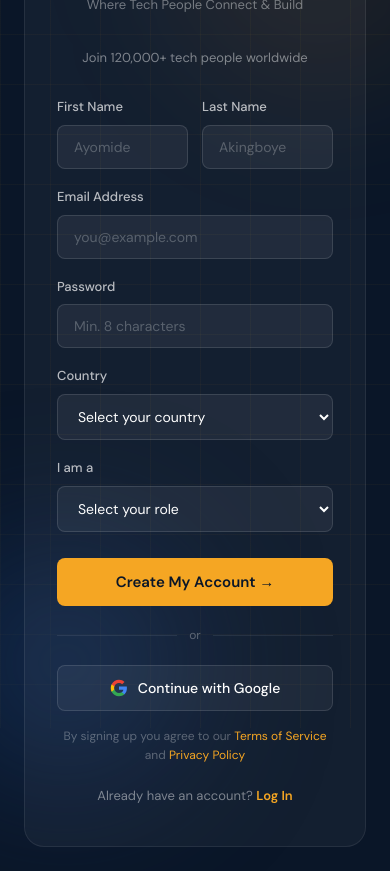
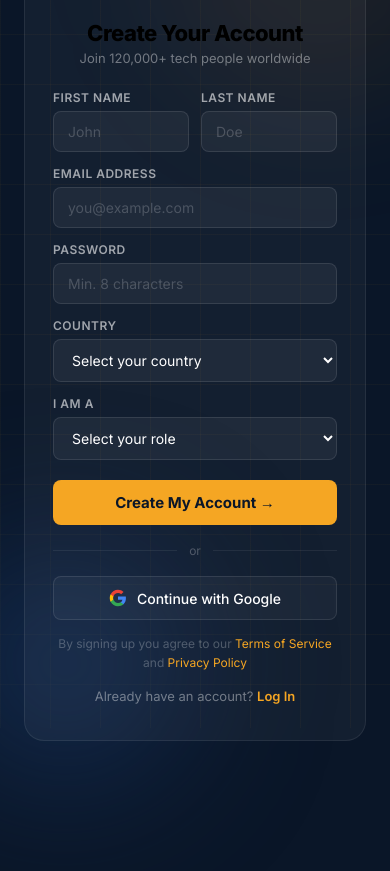
Before and after one commit to Neta-cad/analytica, a plain HTML site: page auth/signup.html in a window 390 px wide. Shown: the part 116-987 px from the top of the page. After the commit the page ends 881 px from the top, so only its background shows below. Drawn offline with nearby package versions, Linux system fonts and the light colour scheme.

Commit message:
sync project from phone

```diff
--- a/auth/signup.html
+++ b/auth/signup.html
@@ -4,206 +4,43 @@
 <meta charset="UTF-8">
 <meta name="viewport" content="width=device-width, initial-scale=1.0">
 <title>Sign Up — Analytica</title>
-<link rel="stylesheet" href="../css/main.css">
-<link href="https://fonts.googleapis.com/css2?family=Playfair+Display:wght@700;900&family=DM+Sans:wght@300;400;500;600&display=swap" rel="stylesheet">
+<link href="https://fonts.googleapis.com/css2?family=Inter:wght@400;500;600;700;800;900&display=swap" rel="stylesheet">
 <script src="https://cdn.jsdelivr.net/npm/@supabase/supabase-js@2"></script>
 <style>
-body {
-  min-height: 100vh;
-  display: flex;
-  align-items: center;
-  justify-content: center;
-  padding: 24px;
-  background: #0A1628;
-  position: relative;
-  overflow: hidden;
-}
-
-/* Background grid */
-body::before {
-  content: '';
-  position: fixed; inset: 0;
-  background-image:
-    linear-gradient(rgba(245,166,35,0.04) 1px, transparent 1px),
-    linear-gradient(90deg, rgba(245,166,35,0.04) 1px, transparent 1px);
-  background-size: 50px 50px;
-  pointer-events: none;
-}
-
-/* Orbs */
-.orb {
-  position: fixed;
-  border-radius: 50%;
-  filter: blur(70px);
-  pointer-events: none;
-}
+*, *::before, *::after { box-sizing: border-box; margin: 0; padding: 0; }
+body { min-height: 100vh; display: flex; align-items: center; justify-content: center; padding: 24px; background: #0A1628; font-family: 'Inter', sans-serif; position: relative; overflow: hidden; }
+body::before { content: ''; position: fixed; inset: 0; background-image: linear-gradient(rgba(245,166,35,0.04) 1px, transparent 1px), linear-gradient(90deg, rgba(245,166,35,0.04) 1px, transparent 1px); background-size: 50px 50px; pointer-events: none; }
+.orb { position: fixed; border-radius: 50%; filter: blur(70px); pointer-events: none; }
 .orb-1 { width:300px; height:300px; background:rgba(245,166,35,0.08); top:-80px; right:-80px; }
 .orb-2 { width:250px; height:250px; background:rgba(26,58,107,0.5); bottom:-60px; left:-60px; }
-
-/* Card */
-.auth-card {
-  background: rgba(255,255,255,0.04);
-  border: 1px solid rgba(255,255,255,0.08);
-  border-radius: 20px;
-  padding: 40px 32px;
-  width: 100%;
-  max-width: 440px;
-  position: relative;
-  z-index: 2;
-}
-
-/* Logo */
-.auth-logo {
-  font-family: 'Playfair Display', serif;
-  font-size: 24px;
-  font-weight: 900;
-  color: #fff;
-  text-align: center;
-  margin-bottom: 8px;
-  display: block;
-  text-decoration: none;
-}
+.auth-card { background: rgba(255,255,255,0.04); border: 1px solid rgba(255,255,255,0.08); border-radius: 20px; padding: 36px 28px; width: 100%; max-width: 440px; position: relative; z-index: 2; }
+.auth-logo { font-size: 22px; font-weight: 900; color: #fff; text-align: center; margin-bottom: 6px; display: block; text-decoration: none; letter-spacing: -0.5px; }
 .auth-logo span { color: #F5A623; }
-
-.auth-tagline {
-  text-align: center;
-  font-size: 13px;
-  color: rgba(255,255,255,0.4);
-  margin-bottom: 32px;
-}
-
-.auth-title {
-  font-family: 'Playfair Display', serif;
-  font-size: 26px;
-  font-weight: 700;
-  text-align: center;
-  margin-bottom: 6px;
-}
-
-.auth-sub {
-  text-align: center;
-  font-size: 13px;
-  color: rgba(255,255,255,0.45);
-  margin-bottom: 28px;
-}
-
-/* Form */
-.form-group { margin-bottom: 18px; }
-
-.form-row {
-  display: grid;
-  grid-template-columns: 1fr 1fr;
-  gap: 14px;
-}
-
-label {
-  display: block;
-  font-size: 13px;
-  font-weight: 500;
-  color: rgba(255,255,255,0.7);
-  margin-bottom: 7px;
-}
-
-input, select {
-  width: 100%;
-  padding: 12px 16px;
-  background: rgba(255,255,255,0.06);
-  border: 1px solid rgba(255,255,255,0.12);
-  border-radius: 8px;
-  color: #fff;
-  font-size: 14px;
-  font-family: 'DM Sans', sans-serif;
-  outline: none;
-  transition: border-color 0.2s;
-}
-
-input:focus, select:focus {
-  border-color: #F5A623;
-  background: rgba(255,255,255,0.08);
-}
-
-input::placeholder { color: rgba(255,255,255,0.25); }
-
-select option { background: #112240; color: #fff; }
-
-/* Submit button */
-.btn-submit {
-  width: 100%;
-  padding: 14px;
-  background: #F5A623;
-  border: none;
-  border-radius: 8px;
-  color: #0A1628;
-  font-size: 15px;
-  font-weight: 700;
-  font-family: 'DM Sans', sans-serif;
-  cursor: pointer;
-  transition: all 0.2s;
-  margin-top: 8px;
-}
-.btn-submit:hover { background: #FFD07A; transform: translateY(-1px); }
+.auth-tagline { text-align: center; font-size: 12px; color: rgba(255,255,255,0.4); margin-bottom: 28px; }
+.auth-title { font-size: 22px; font-weight: 800; text-align: center; margin-bottom: 4px; letter-spacing: -0.5px; }
+.auth-sub { text-align: center; font-size: 13px; color: rgba(255,255,255,0.4); margin-bottom: 24px; }
+.alert { padding: 11px 14px; border-radius: 8px; font-size: 13px; margin-bottom: 16px; display: none; }
+.alert.error { background: rgba(231,76,60,0.12); border: 1px solid rgba(231,76,60,0.3); color: #ff6b6b; display: block; }
+.alert.success { background: rgba(39,174,96,0.12); border: 1px solid rgba(39,174,96,0.3); color: #2ecc71; display: block; }
+.form-row { display: grid; grid-template-columns: 1fr 1fr; gap: 12px; }
+.form-group { margin-bottom: 14px; }
+label { display: block; font-size: 12px; font-weight: 600; color: rgba(255,255,255,0.6); margin-bottom: 6px; text-transform: uppercase; letter-spacing: 0.5px; }
+input, select { width: 100%; padding: 11px 14px; background: rgba(255,255,255,0.05); border: 1px solid rgba(255,255,255,0.1); border-radius: 8px; color: #fff; font-size: 14px; font-family: 'Inter', sans-serif; outline: none; transition: border-color 0.2s; }
+input:focus, select:focus { border-color: rgba(245,166,35,0.5); background: rgba(255,255,255,0.07); }
+input::placeholder { color: rgba(255,255,255,0.2); }
+select option { background: #0d1f3c; color: #fff; }
+.btn-submit { width: 100%; padding: 13px; background: #F5A623; border: none; border-radius: 8px; color: #0A1628; font-size: 15px; font-weight: 700; font-family: 'Inter', sans-serif; cursor: pointer; transition: all 0.2s; margin-top: 6px; }
+.btn-submit:hover { background: #f0b84a; transform: translateY(-1px); }
 .btn-submit:disabled { opacity: 0.6; cursor: not-allowed; transform: none; }
-
-/* Divider */
-.divider {
-  display: flex;
-  align-items: center;
-  gap: 12px;
-  margin: 20px 0;
-}
-.divider-line { flex: 1; height: 1px; background: rgba(255,255,255,0.08); }
-.divider-text { font-size: 12px; color: rgba(255,255,255,0.3); }
-
-/* Google button */
-.btn-google {
-  width: 100%;
-  padding: 13px;
-  background: rgba(255,255,255,0.05);
-  border: 1px solid rgba(255,255,255,0.12);
-  border-radius: 8px;
-  color: #fff;
-  font-size: 14px;
-  font-weight: 500;
-  font-family: 'DM Sans', sans-serif;
-  cursor: pointer;
-  transition: all 0.2s;
-  display: flex;
-  align-items: center;
-  justify-content: center;
-  gap: 10px;
-}
-.btn-google:hover { background: rgba(255,255,255,0.09); border-color: rgba(255,255,255,0.2); }
-
-/* Terms */
-.terms {
-  font-size: 12px;
-  color: rgba(255,255,255,0.3);
-  text-align: center;
-  margin-top: 16px;
-  line-height: 1.6;
-}
-.terms a { color: #F5A623; }
-
-/* Login link */
-.login-link {
-  text-align: center;
-  font-size: 13px;
-  color: rgba(255,255,255,0.45);
-  margin-top: 20px;
-}
-.login-link a { color: #F5A623; font-weight: 600; }
-
-/* Alert */
-.alert {
-  padding: 12px 16px;
-  border-radius: 8px;
-  font-size: 13px;
-  margin-bottom: 18px;
-  display: none;
-}
-.alert.error { background: rgba(231,76,60,0.15); border: 1px solid rgba(231,76,60,0.3); color: #ff6b6b; }
-.alert.success { background: rgba(39,174,96,0.15); border: 1px solid rgba(39,174,96,0.3); color: #2ecc71; }
-.alert.show { display: block; }
+.divider { display: flex; align-items: center; gap: 12px; margin: 18px 0; }
+.divider-line { flex: 1; height: 1px; background: rgba(255,255,255,0.07); }
+.divider-text { font-size: 12px; color: rgba(255,255,255,0.25); }
+.btn-google { width: 100%; padding: 12px; background: rgba(255,255,255,0.04); border: 1px solid rgba(255,255,255,0.1); border-radius: 8px; color: #fff; font-size: 14px; font-weight: 500; font-family: 'Inter', sans-serif; cursor: pointer; transition: all 0.2s; display: flex; align-items: center; justify-content: center; gap: 10px; }
+.btn-google:hover { background: rgba(255,255,255,0.08); border-color: rgba(255,255,255,0.2); }
+.terms { font-size: 12px; color: rgba(255,255,255,0.25); text-align: center; margin-top: 14px; line-height: 1.6; }
+.terms a { color: #F5A623; text-decoration: none; }
+.login-link { text-align: center; font-size: 13px; color: rgba(255,255,255,0.4); margin-top: 16px; }
+.login-link a { color: #F5A623; font-weight: 600; text-decoration: none; }
 </style>
 </head>
 <body>
@@ -214,23 +51,23 @@ select option { background: #112240; color: #fff; }
 <div class="auth-card">
 
   <a href="../index.html" class="auth-logo">Analytica<span>.</span></a>
-<p class="auth-tagline">Where Tech People Connect & Build</p>
-<p class="auth-sub">Join 120,000+ tech people worldwide</p>
+  <p class="auth-tagline">Where Tech People Connect & Build</p>
 
-  <!-- Alert box -->
+  <h1 class="auth-title">Create Your Account</h1>
+  <p class="auth-sub">Join 120,000+ tech people worldwide</p>
+
   <div class="alert" id="alert"></div>
 
-  <!-- Form -->
   <form id="signup-form">
 
     <div class="form-row">
       <div class="form-group">
         <label for="firstname">First Name</label>
-        <input type="text" id="firstname" placeholder="Ayomide" required>
+        <input type="text" id="firstname" placeholder="John" required>
       </div>
       <div class="form-group">
         <label for="lastname">Last Name</label>
-        <input type="text" id="lastname" placeholder="Akingboye" required>
+        <input type="text" id="lastname" placeholder="Doe" required>
       </div>
     </div>
 
@@ -252,12 +89,19 @@ select option { background: #112240; color: #fff; }
         <option value="Ghana">🇬🇭 Ghana</option>
         <option value="Kenya">🇰🇪 Kenya</option>
         <option value="South Africa">🇿🇦 South Africa</option>
+        <option value="India">🇮🇳 India</option>
+        <option value="United Kingdom">🇬🇧 United Kingdom</option>
+        <option value="United States">🇺🇸 United States</option>
+        <option value="Canada">🇨🇦 Canada</option>
+        <option value="Brazil">🇧🇷 Brazil</option>
+        <option value="Germany">🇩🇪 Germany</option>
+        <option value="France">🇫🇷 France</option>
+        <option value="Australia">🇦🇺 Australia</option>
         <option value="Ethiopia">🇪🇹 Ethiopia</option>
         <option value="Tanzania">🇹🇿 Tanzania</option>
         <option value="Uganda">🇺🇬 Uganda</option>
         <option value="Rwanda">🇷🇼 Rwanda</option>
-        <option value="Cameroon">🇨🇲 Cameroon</option>
-        <option value="Other">🌍 Other African Country</option>
+        <option value="Other">🌍 Other</option>
       </select>
     </div>
 
@@ -265,12 +109,14 @@ select option { background: #112240; color: #fff; }
       <label for="role">I am a</label>
       <select id="role" required>
         <option value="">Select your role</option>
+        <option value="developer">💻 Developer</option>
+        <option value="designer">🎨 Designer</option>
+        <option value="data_scientist">📊 Data Scientist</option>
+        <option value="devops">⚙️ DevOps Engineer</option>
+        <option value="mobile">📱 Mobile Developer</option>
+        <option value="founder">🚀 Founder / Entrepreneur</option>
         <option value="student">📚 Student / Beginner</option>
-        <option value="analyst">📊 Data Analyst</option>
-        <option value="engineer">⚙️ Data Engineer</option>
-        <option value="scientist">🔬 Data Scientist</option>
-        <option value="teacher">🎓 Teacher / Trainer</option>
-        <option value="recruiter">💼 Recruiter / HR</option>
+        <option value="product">📋 Product Manager</option>
         <option value="other">🙂 Other</option>
       </select>
     </div>
@@ -297,17 +143,10 @@ select option { background: #112240; color: #fff; }
     Continue with Google
   </button>
 
-  <p class="terms">
-    By signing up you agree to our
-    <a href="#">Terms of Service</a> and <a href="#">Privacy Policy</a>
-  </p>
-
-  <p class="login-link">
-    Already have an account? <a href="login.html">Log In</a>
-  </p>
+  <p class="terms">By signing up you agree to our <a href="#">Terms of Service</a> and <a href="#">Privacy Policy</a></p>
+  <p class="login-link">Already have an account? <a href="login.html">Log In</a></p>
 
 </div>
-
 
 <script src="../js/supabase.js"></script>
 <script>
@@ -317,7 +156,7 @@ const submitBtn = document.getElementById('submit-btn')
 
 function showAlert(message, type) {
   alertBox.textContent = message
-  alertBox.className = `alert ${type} show`
+  alertBox.className = 'alert ' + type
 }
 
 form.addEventListener('submit', async (e) => {
@@ -330,17 +169,14 @@ form.addEventListener('submit', async (e) => {
   const country   = document.getElementById('country').value
   const role      = document.getElementById('role').value
 
-  // Basic validation
-  if (password.length < 8) {
-    showAlert('Password must be at least 8 characters.', 'error')
-    return
-  }
+  if (!firstname || !lastname) { showAlert('Please enter your full name.', 'error'); return }
+  if (!country) { showAlert('Please select your country.', 'error'); return }
+  if (!role) { showAlert('Please select your role.', 'error'); return }
+  if (password.length < 8) { showAlert('Password must be at least 8 characters.', 'error'); return }
 
-  // Disable button
   submitBtn.disabled = true
   submitBtn.textContent = 'Creating account...'
 
-  // Sign up with Supabase
   const { data, error } = await db.auth.signUp({
     email,
     password,
@@ -362,17 +198,14 @@ form.addEventListener('submit', async (e) => {
     return
   }
 
-  // Success
-  showAlert('Account created! Check your email to verify your account.', 'success')
+  showAlert('Account created! Redirecting to your dashboard...', 'success')
   submitBtn.textContent = 'Account Created ✓'
 
-  // Redirect after 2 seconds
   setTimeout(() => {
-    window.location.href = '/dashboard/index.html'
+    window.location.href = '../dashboard/index.html'
   }, 2000)
 })
 
-// Google sign up
 document.getElementById('google-btn').addEventListener('click', async () => {
   const { error } = await db.auth.signInWithOAuth({
     provider: 'google',
@@ -381,6 +214,5 @@ document.getElementById('google-btn').addEventListener('click', async () => {
   if (error) showAlert(error.message, 'error')
 })
 </script>
-
 </body>
 </html>
```
Also changed, not shown: auth/login.html (+71 -189 lines).
